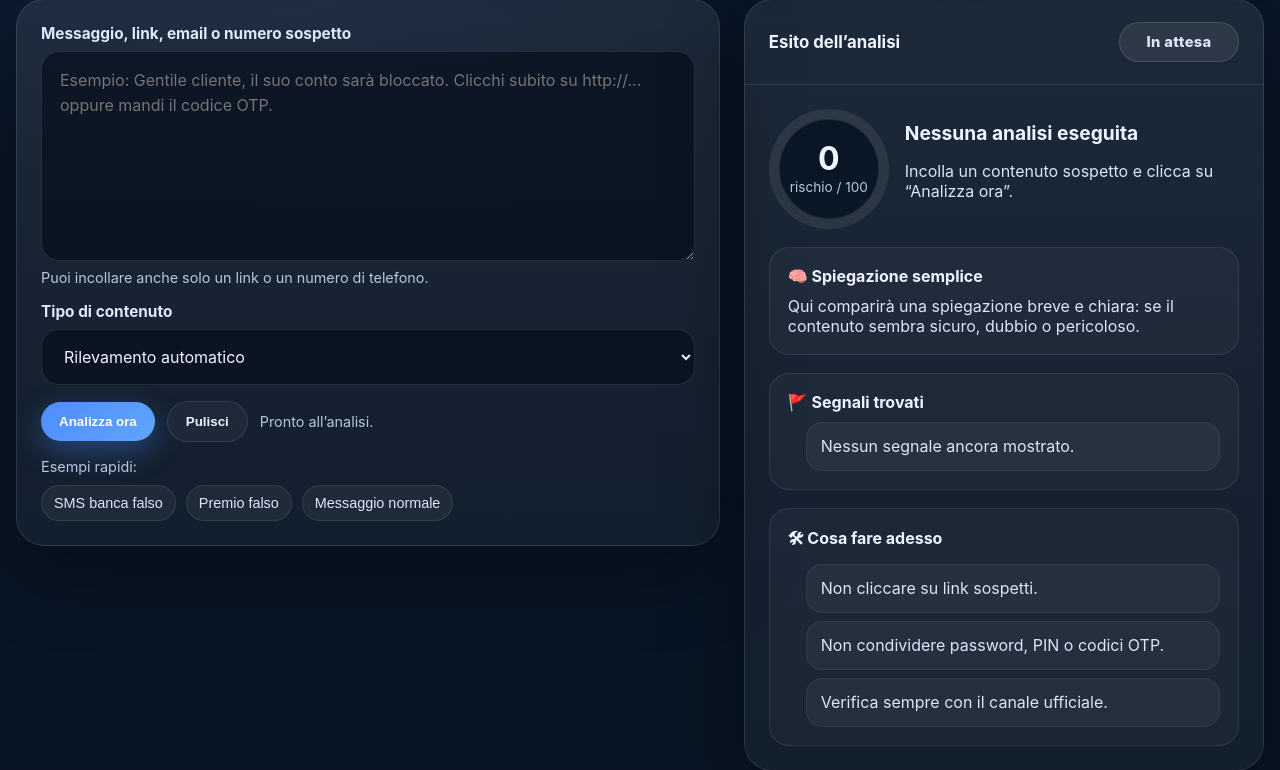
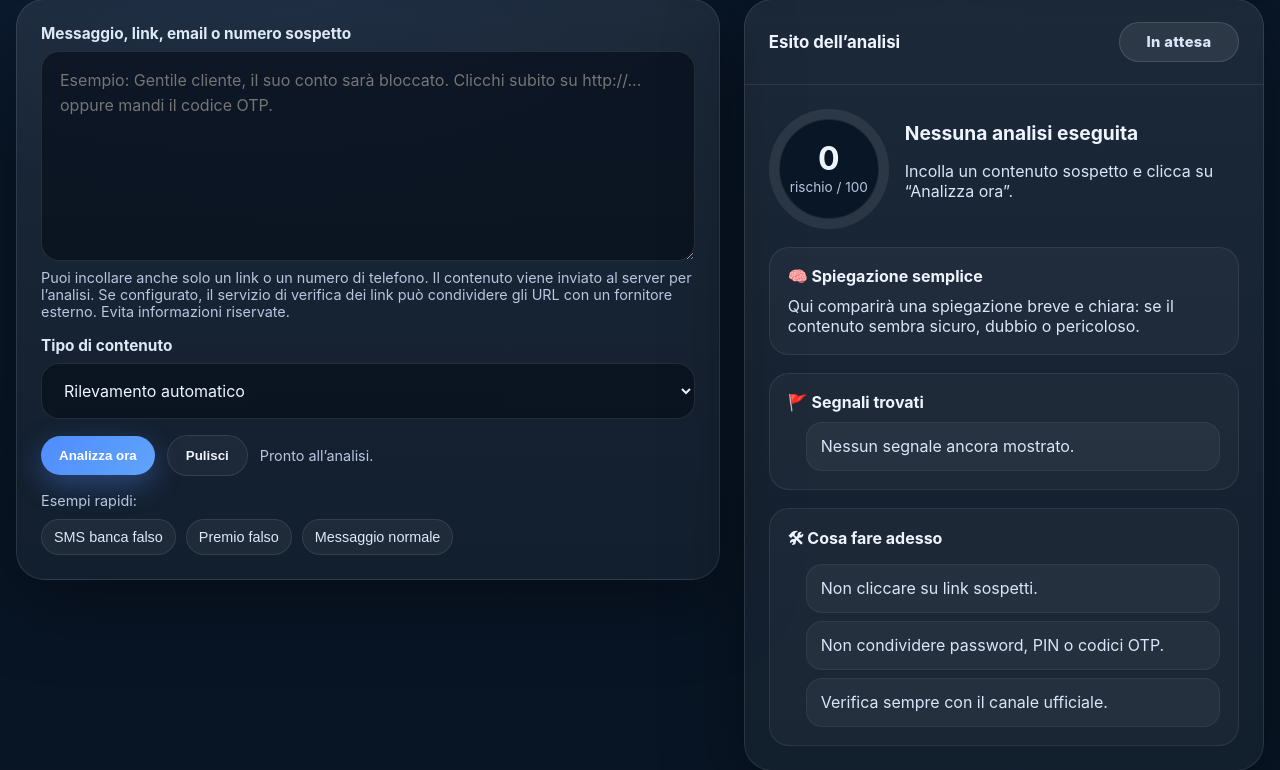
Before and after one commit to blob59/antitruffa-clean, a FastAPI app: page / in a window 1280 px wide. Shown: the part 1161-1931 px from the top of the page. Run offline with FastAPI, Linux system fonts and the light colour scheme.

Commit message:
Pre-lancio: informa gli utenti sul trattamento dei messaggi e degli URL

```diff
--- a/app/templates/index.html
+++ b/app/templates/index.html
@@ -768,7 +768,7 @@
               <div class="field">
                 <label id="formTitle" for="analyzeText">Messaggio, link, email o numero sospetto</label>
                 <textarea id="analyzeText" placeholder="Esempio: Gentile cliente, il suo conto sarà bloccato. Clicchi subito su http://... oppure mandi il codice OTP."></textarea>
-                <div class="hint">Puoi incollare anche solo un link o un numero di telefono.</div>
+                <div class="hint">Puoi incollare anche solo un link o un numero di telefono. Il contenuto viene inviato al server per l’analisi. Se configurato, il servizio di verifica dei link può condividere gli URL con un fornitore esterno. Evita informazioni riservate.</div>
               </div>
 
               <div class="field">
```
